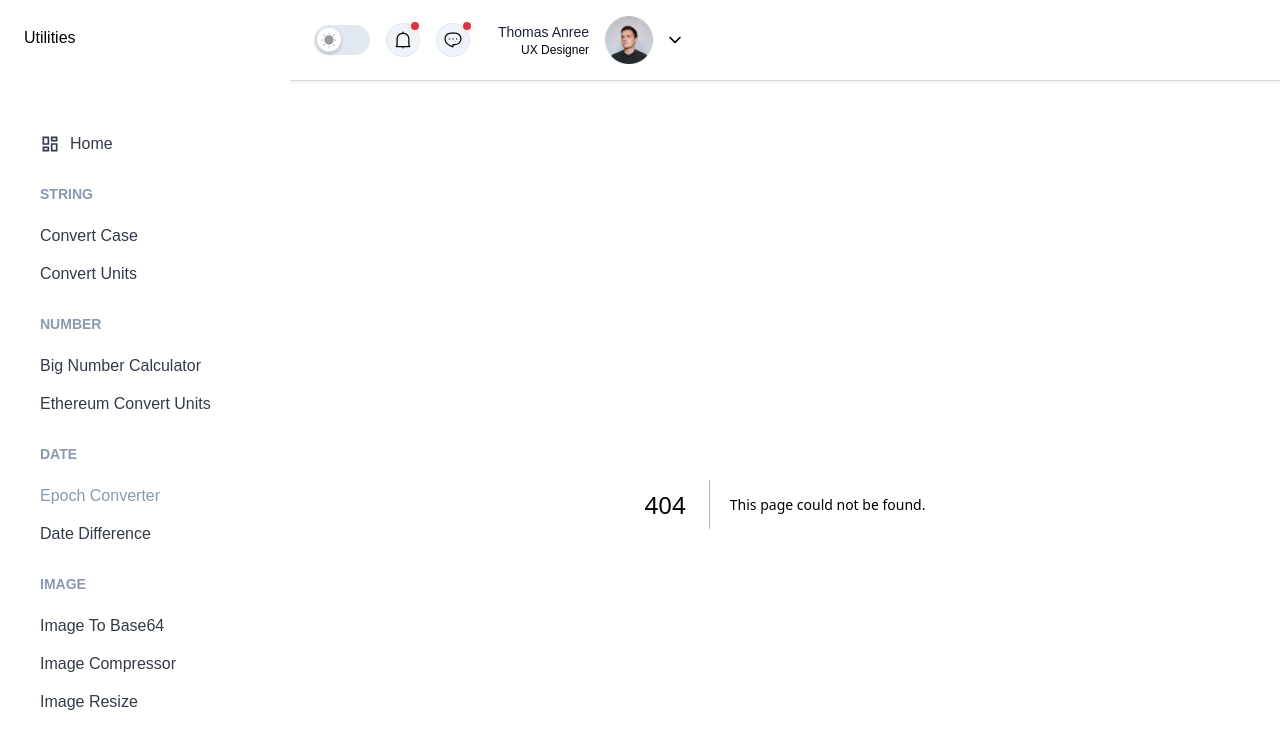
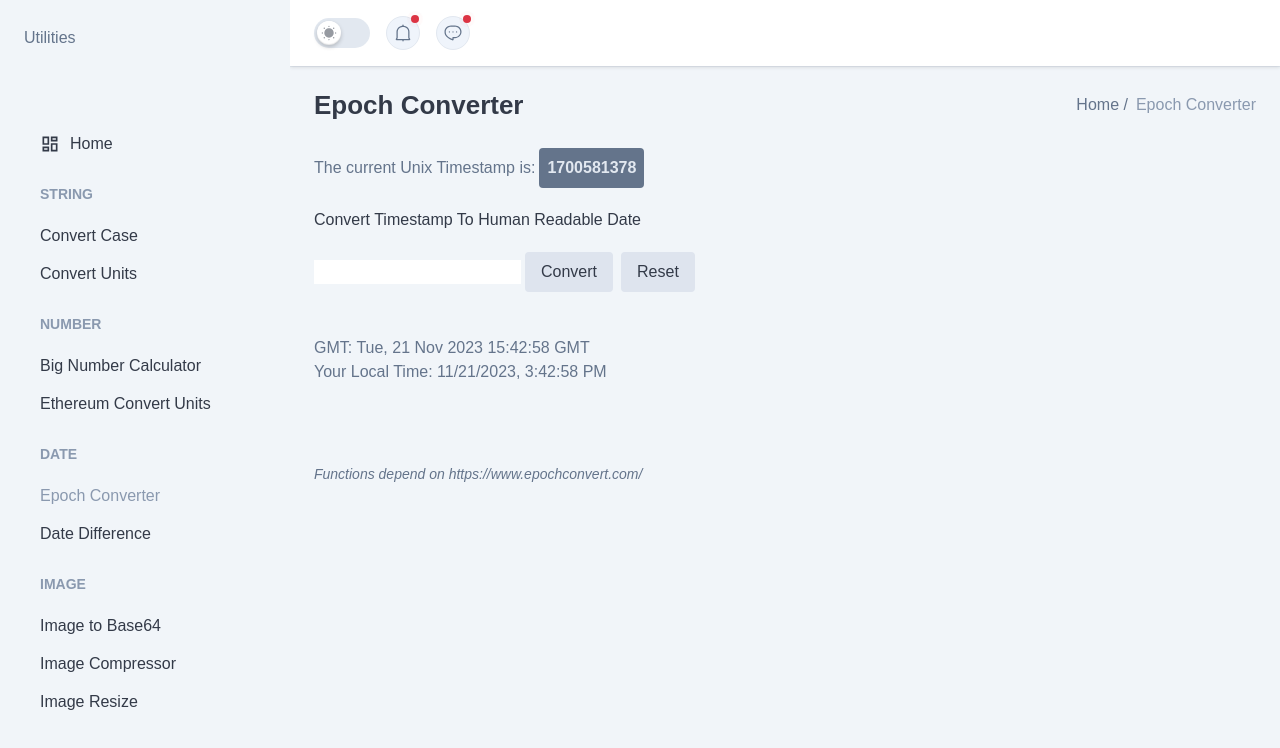
Before and after one commit to baotroy/utilities, a Next.js app: page /date/epoch-converter in a window 1280 px wide. Before the commit this address had no page. Shown: the top 748 px of the page. Built offline with nearby package versions, Linux system fonts and the light colour scheme; a web font is replaced by a local one.

Commit message:
add page epoch converter

```diff
--- /dev/null
+++ b/app/date/epoch-converter/page.tsx
@@ -0,0 +1,61 @@
+"use client";
+import Breadcrumb from "@/components/Breadcrumbs/Breadcrumb";
+import { useEffect, useState } from "react";
+import { getCurrent } from "../utils";
+const EpochConverter = () => {
+  const [currentUnixTimestamp, setCurrentUnixTimestamp] =
+    useState(getCurrent());
+  setInterval(() => setCurrentUnixTimestamp(getCurrent()), 1000);
+  return (
+    <>
+      <Breadcrumb />
+      <div>
+        The current Unix Timestamp is:
+        <span
+          className="
+                p-2
+                m-1
+                rounded
+                text-stroke
+                font-bold
+                inline-block
+                bg-body
+              "
+        >
+          {currentUnixTimestamp}
+        </span>
+      </div>
+
+      <div className="mt-4">
+        <label htmlFor="epoch" className=" text-graydark dark:text-bodydark2">
+          Convert Timestamp To Human Readable Date
+        </label>
+        <div className="mt-4">
+          <input id="epoch" type="text" />
+          <button
+            type="button"
+            className="m-1 rounded bg-bodydark1 dark:bg-boxdark py-2 px-4 font-medium text-graydark dark:text-bodydark2"
+          >
+            Convert
+          </button>
+          <button
+            type="button"
+            className="m-1 rounded bg-bodydark1 dark:bg-boxdark py-2 px-4  font-medium text-graydark dark:text-bodydark2"
+          >
+            Reset
+          </button>
+        </div>
+        <div className="mt-10">
+          GMT: {new Date().toUTCString()} <br />
+          Your Local Time: {new Date().toLocaleString()}
+        </div>
+      </div>
+
+      <p className="text-sm mt-20 italic">
+        Functions depend on https://www.epochconvert.com/
+      </p>
+    </>
+  );
+};
+
+export default EpochConverter;
--- /dev/null
+++ b/app/date/utils.ts
@@ -0,0 +1 @@
+export const getCurrent = (): number => Math.floor(Date.now() / 1000);
--- /dev/null
+++ b/app/image/image-to-base64/page.tsx
@@ -0,0 +1,11 @@
+"use client";
+import Breadcrumb from "@/components/Breadcrumbs/Breadcrumb";
+const ImageToBase64 = () => {
+  return (
+    <>
+      <Breadcrumb />
+    </>
+  );
+};
+
+export default ImageToBase64;
--- a/app/string/convert-case/page.tsx
+++ b/app/string/convert-case/page.tsx
@@ -5,6 +5,9 @@ import convertCase, { CaseType } from "../utils";
 import toast from "react-hot-toast";
 const ConvertCase = () => {
   const [text, setText] = useState("");
+  const [characterCount, setCharacterCount] = useState(0);
+  const [wordCount, setWordCount] = useState(0);
+  const [lineCount, setLineCount] = useState(0);
   const buttons = [
     {
       label: "lower case",
@@ -80,12 +83,17 @@ const ConvertCase = () => {
   ];
   return (
     <>
-      <Breadcrumb pageName="Convert Case" />
+      <Breadcrumb />
       <div>
         <textarea
           rows={20}
           placeholder=""
-          onChange={(e) => setText(e.target.value)}
+          onChange={(e) => {
+            setCharacterCount(e.target.value.length);
+            setWordCount(e.target.value.split(" ").length);
+            setLineCount(e.target.value.split("\n").length);
+            setText(e.target.value);
+          }}
           value={text}
           className="
           dark:text-graydark2
@@ -100,6 +108,10 @@ const ConvertCase = () => {
         ></textarea>
       </div>
       <div>
+        Character Count: {characterCount} | Word Count: {wordCount} | Line
+        Count: {lineCount}
+      </div>
+      <div>
         {buttons.map((btn, index) => (
           <button
             type="button"
@@ -111,6 +123,10 @@ const ConvertCase = () => {
           </button>
         ))}
       </div>
+
+      <p className="text-sm mt-20 italic">
+        Functions depend on https://convertcase.net/
+      </p>
     </>
   );
 };
--- a/components/Breadcrumbs/Breadcrumb.tsx
+++ b/components/Breadcrumbs/Breadcrumb.tsx
@@ -1,12 +1,19 @@
 import Link from "next/link";
+import convertCase, { CaseType } from "@/app/string/utils";
+import { usePathname } from "next/navigation";
 interface BreadcrumbProps {
-  pageName: string;
+  pageName?: string;
 }
 const Breadcrumb = ({ pageName }: BreadcrumbProps) => {
+  const pathname = usePathname();
+  const pathElements = pathname.split("/");
+  if (!pageName) {
+    pageName = pathElements[pathElements.length - 1].split("-").join(" ");
+  }
   return (
     <div className="mb-6 flex flex-col gap-3 sm:flex-row sm:items-center sm:justify-between">
       <h2 className="text-title-md2 font-semibold text-graydark dark:text-bodydark2">
-        {pageName}
+        {convertCase(pageName, CaseType.Title)}
       </h2>
 
       <nav>
@@ -16,7 +23,9 @@ const Breadcrumb = ({ pageName }: BreadcrumbProps) => {
               Home /
             </Link>
           </li>
-          <li className="font-medium text-bodydark2">{pageName}</li>
+          <li className="font-medium text-bodydark2">
+            {convertCase(pageName, CaseType.Title)}
+          </li>
         </ol>
       </nav>
     </div>
--- a/components/Header/DropdownUser.tsx
+++ b/components/Header/DropdownUser.tsx
@@ -36,7 +36,7 @@ const DropdownUser = () => {
 
   return (
     <div className="relative">
-      <Link
+      {/* <Link
         ref={trigger}
         onClick={() => setDropdownOpen(!dropdownOpen)}
         className="flex items-center gap-4"
@@ -73,7 +73,7 @@ const DropdownUser = () => {
             fill=""
           />
         </svg>
-      </Link>
+      </Link> */}
 
       {/* <!-- Dropdown Start --> */}
       <div
--- a/components/Sidebar/ChildLinkItem.tsx
+++ b/components/Sidebar/ChildLinkItem.tsx
@@ -1,6 +1,7 @@
 import Link from "next/link";
 import React from "react";
 import { IconType } from "react-icons";
+import convertCase, { CaseType } from "@/app/string/utils";
 
 export interface ChildLinkItemProps {
   label: string;
@@ -23,7 +24,7 @@ const ChildLinkItem: React.FC<ChildLinkItemProps> = ({
         currentPathname === href && "text-white"
       } `}
     >
-      {label}
+      {convertCase(label, CaseType.Title)}
     </Link>
   );
 };
--- a/components/Sidebar/LinkItem.tsx
+++ b/components/Sidebar/LinkItem.tsx
@@ -3,6 +3,7 @@ import React from "react";
 import { IconType } from "react-icons";
 import { MdKeyboardArrowDown, MdKeyboardArrowUp } from "react-icons/md";
 import clsx from "clsx";
+import convertCase, { CaseType } from "@/app/string/utils";
 
 interface LinkItemProps {
   label: string;
@@ -48,7 +49,7 @@ const LinkItem: React.FC<LinkItemProps> = ({
         onClick={handleClick}
       >
         {Icon && <Icon size={20} />}
-        {label}
+        {convertCase(label, CaseType.Title)}
         {isParent &&
           (isOpen ? (
             <MdKeyboardArrowUp size={20} />
--- a/menus/index.tsx
+++ b/menus/index.tsx
@@ -67,13 +67,13 @@ const menus: menuProps[] = [
     items: [
       {
         label: "Epoch Converter",
-        slug: "epoch-converter",
+        // slug: "epoch-converter",
         href: "/date/epoch-converter",
         icon: null,
       },
       {
         label: "Date Difference",
-        slug: "date-difference",
+        // slug: "date-difference",
         href: "/date/date-difference",
         icon: null,
       },
--- a/package.json
+++ b/package.json
@@ -18,6 +18,7 @@
     "apexcharts": "^3.41.1",
     "autoprefixer": "10.4.14",
     "clsx": "^2.0.0",
+    "dayjs": "^1.11.10",
     "eslint": "8.46.0",
     "eslint-config-next": "13.4.12",
     "jsvectormap": "^1.5.3",
```
Also changed, not shown: 1 other file (tests, documents, lock files or other folders).
